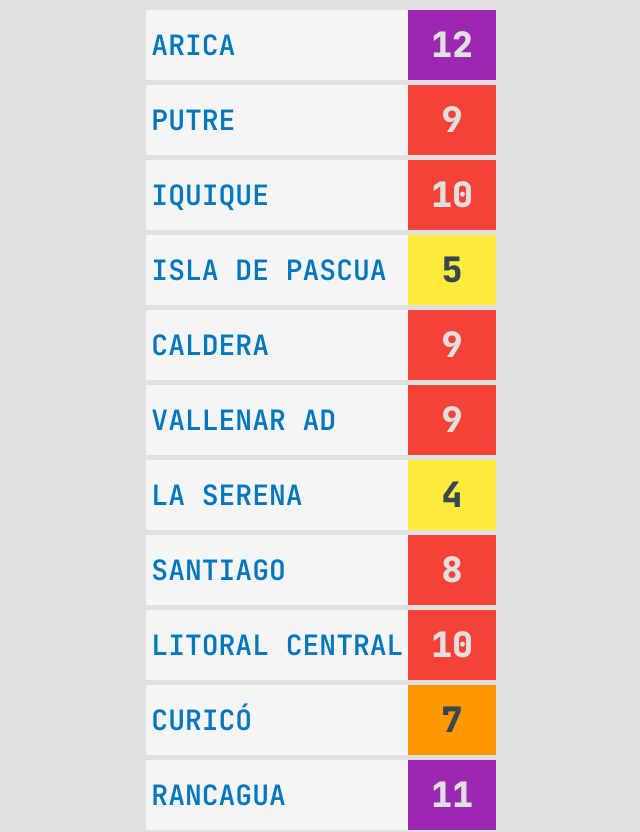
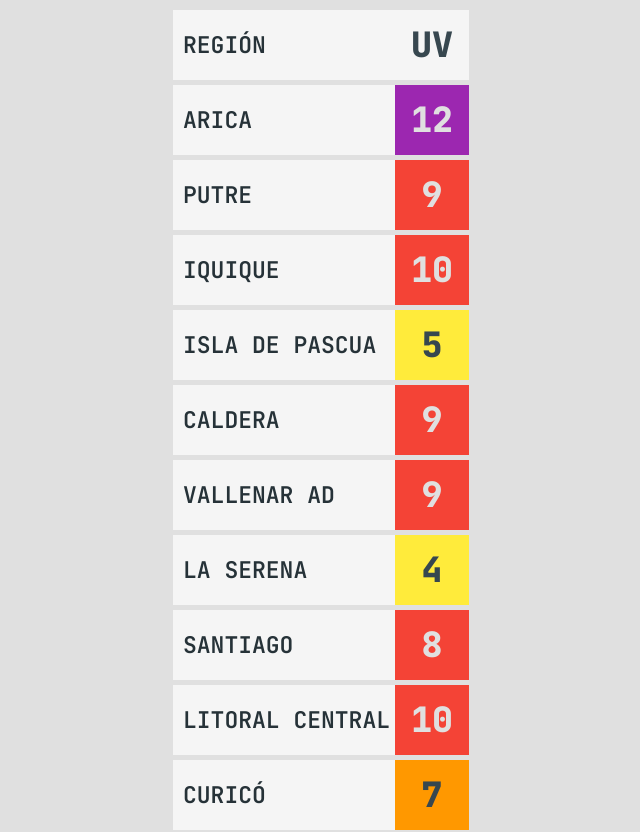
Before and after one commit to carlos-sweb/meteo-chile, a plain HTML site: page www/uv.html in a window 1280 px wide. Shown: the top 832 px of the page, without its empty margins (319-959 px from the left). Drawn offline with nearby package versions, Linux system fonts and the light colour scheme.

Commit message:
update css

```diff
--- a/www/uv.html
+++ b/www/uv.html
@@ -35,24 +35,20 @@
       .city-name{
         grid-column: 1 / 7;
         grid-row: 1 / 3;
-        font-size:28px;
         font-weight:600;
         text-align:left;
-
         display: flex;
         justify-content: center;
         flex-direction:column;
         align-items: start;
 
-        /*
-          justify-content:center;
-          justify-items:left;
-        */
-        color:#0277BD;
       }
       .city-name>span{
-        padding:0px 5px 0px 5px;
+        color:#263238;
+        padding:0px 5px 0px 10px;
+        font-size:23px;
       }
+
 
       .city-uv{
         grid-column: 7 / 9;
@@ -86,12 +82,13 @@
 </head>
 <body>
 
+
+
     <div id="main" class="container-main">
-      <!--   <div class="container-uv">
-          <div class="city-name"><span>Arica</span></div>
-          <div class="city-uv"><span>10</span></div>
-        </div>-->
-
+        <div class="container-uv" >
+          <div class="city-name"><span>REGIÓN</span></div>
+          <div class="city-uv"><span>UV</span></div>
+      </div>
     </div>
 
 <script type="text/javascript">
```
